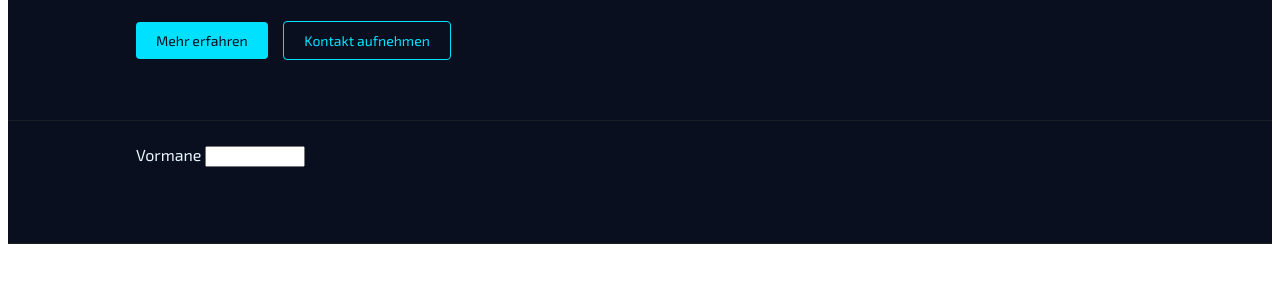
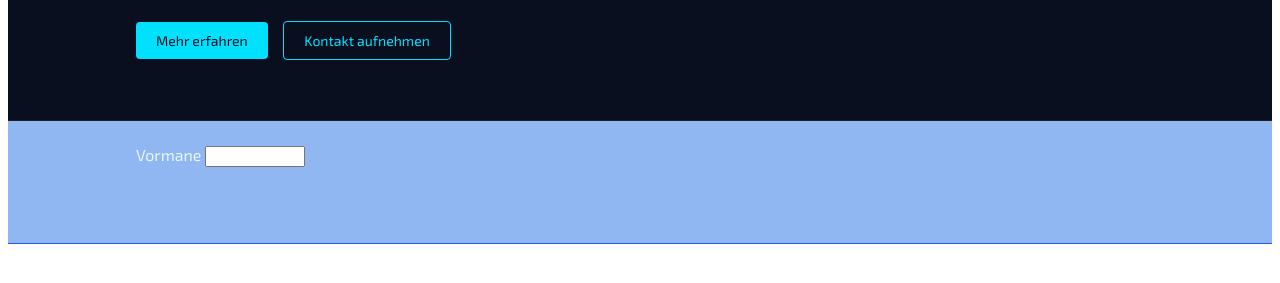
Before and after one commit to adrianbaumgartner-ops/Website, a plain HTML site: page index.html in a window 1280 px wide. Shown: the part 183-466 px from the top of the page. Drawn offline with Linux system fonts and the light colour scheme.

Commit message:
Farbe Angepasst

```diff
--- a/index.html
+++ b/index.html
@@ -36,7 +36,7 @@
     </div>
   </div>
 </header>
-<header class="tis-header">
+<header class="tis-input">
 <div>
   <form>
     <label>
--- a/tis-header.css
+++ b/tis-header.css
@@ -1,11 +1,3 @@
-.tis-header {
-  font-family: "Exo 2", system-ui, sans-serif;
-  background: #0A0F1F;
-  color: #E6F7FF;
-  padding: 24px 10vw 60px;
-  border-bottom: 1px solid #1C1F26;
-}
-
 .tis-header {
   font-family: "Exo 2", system-ui, sans-serif;
   background: #0A0F1F;
@@ -91,3 +83,11 @@
   border: 1px solid #00E0FF;
   color: #00E0FF;
 }
+
+.tis-Input {
+  font-family: "Exo 2", system-ui, sans-serif;
+  background: rgba(36, 113, 228, 0.507);
+  color: #E6F7FF;
+  padding: 24px 10vw 60px;
+  border-bottom: 1px solid #205ce9;
+}
```
